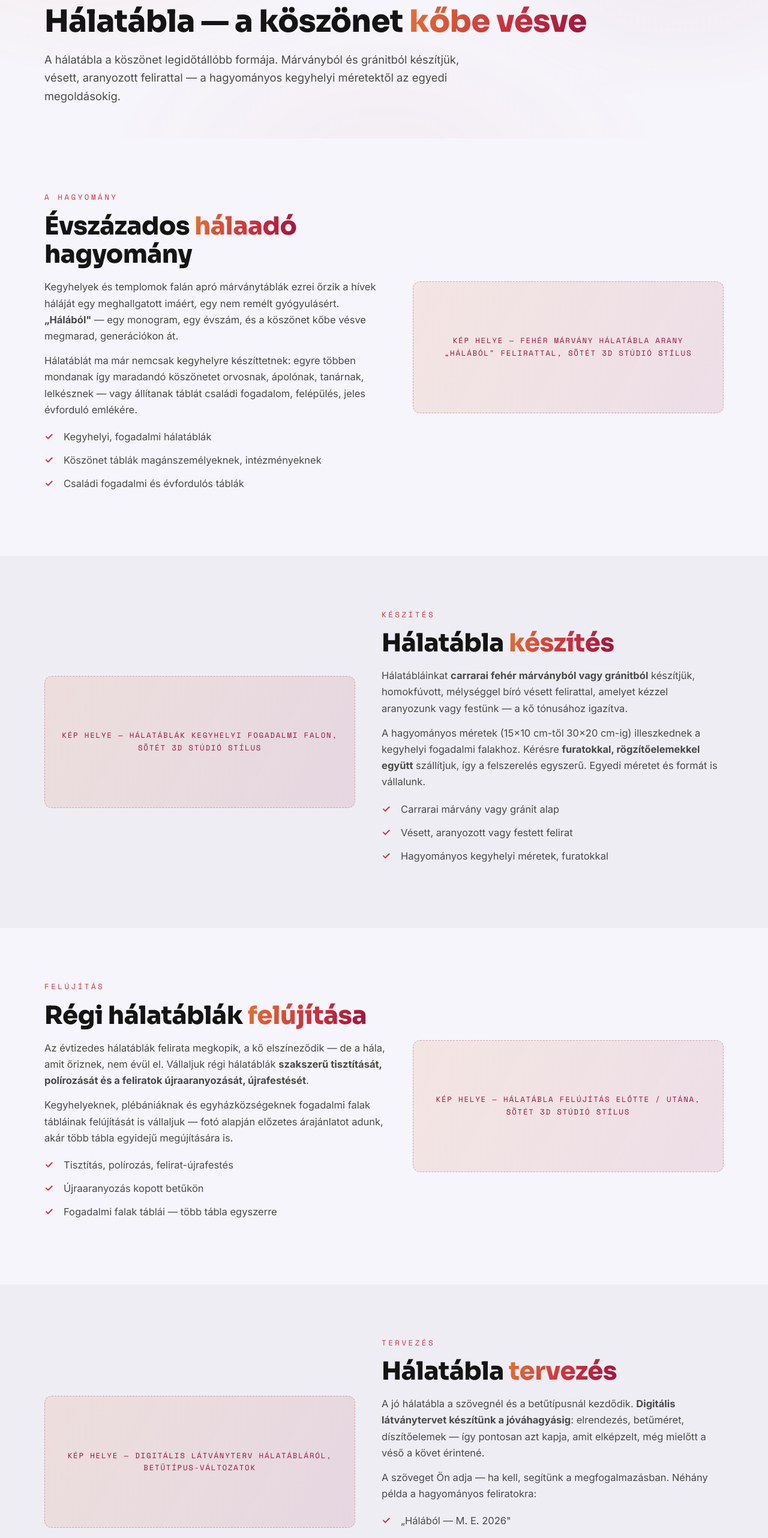
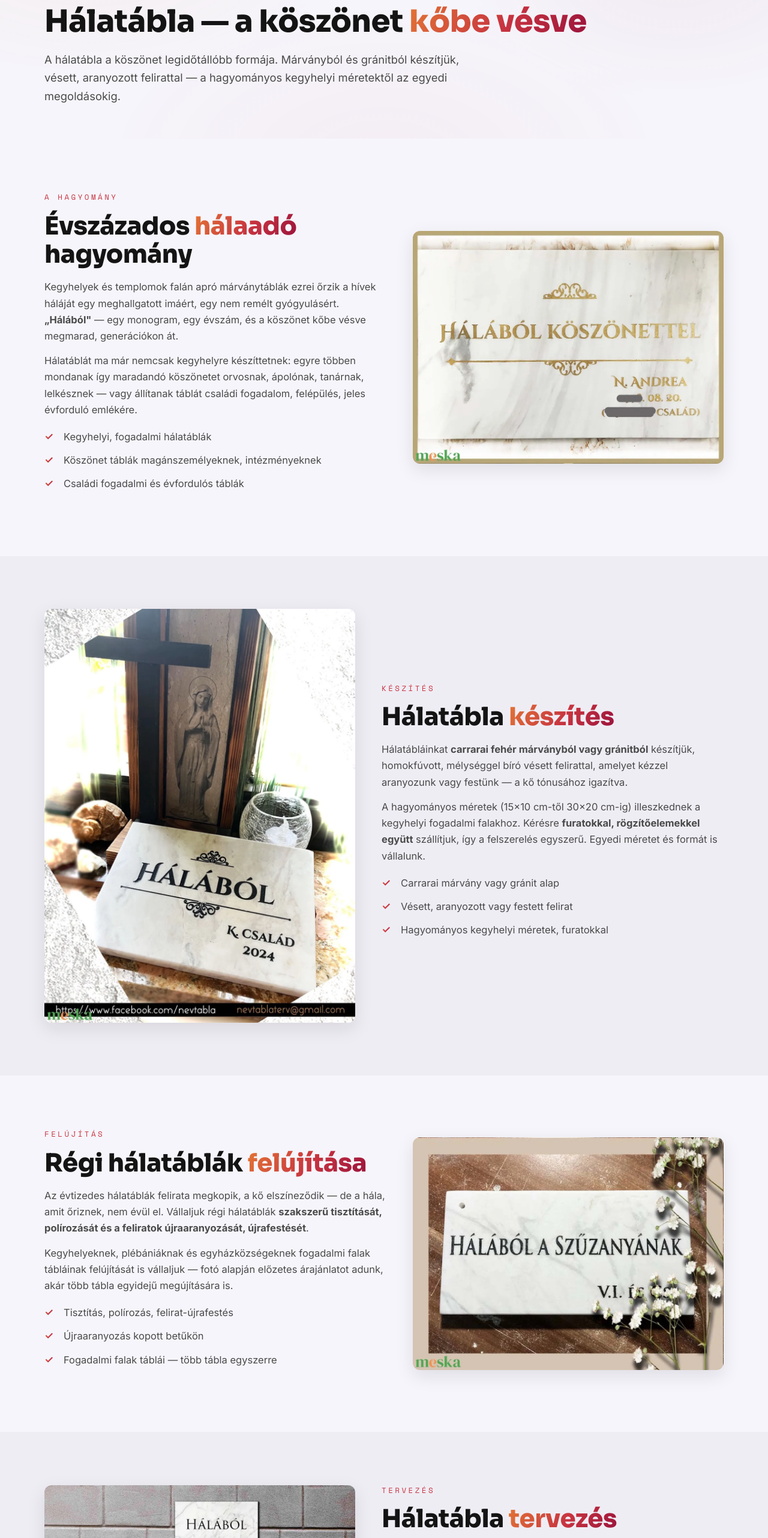
Before and after one commit to tradergibkey/emlektabla.net, a plain HTML site: page halatabla.html in a window 1280 px wide. Shown: the part 236-2800 px from the top of the page at 60% size. Drawn offline with nearby package versions, Linux system fonts and the light colour scheme.

Commit message:
Add files via upload

```diff
--- a/halatabla.html
+++ b/halatabla.html
@@ -86,7 +86,7 @@
         </ul>
       </div>
       <div class="reveal">
-        <div class="img-ph">Kép helye — fehér márvány hálatábla arany „Hálából" felirattal, sötét 3D stúdió stílus</div>
+        <img src="/img/halatabla-halabol-koszonettel.webp" alt="Fehér márvány hálatábla „Hálából köszönettel" arany felirattal és díszítéssel" loading="lazy" style="border-radius:12px;box-shadow:var(--shadow);width:100%">
       </div>
     </div>
   </div>
@@ -96,7 +96,7 @@
   <div class="container">
     <div class="split rev">
       <div class="reveal">
-        <div class="img-ph">Kép helye — hálatáblák kegyhelyi fogadalmi falon, sötét 3D stúdió stílus</div>
+        <img src="/img/halatabla-halabol-2024.webp" alt="Márvány hálatábla „Hálából" felirattal és díszkerettel, Szűzanya kegykép előtt" loading="lazy" style="border-radius:12px;box-shadow:var(--shadow);width:100%">
       </div>
       <div class="reveal">
         <span class="eyebrow">Készítés</span>
@@ -128,7 +128,7 @@
         </ul>
       </div>
       <div class="reveal">
-        <div class="img-ph">Kép helye — hálatábla felújítás előtte / utána, sötét 3D stúdió stílus</div>
+        <img src="/img/halatabla-szuzanya.webp" alt="Klasszikus márvány hálatábla „Hálából a Szűzanyának" vésett felirattal" loading="lazy" style="border-radius:12px;box-shadow:var(--shadow);width:100%">
       </div>
     </div>
   </div>
@@ -138,7 +138,7 @@
   <div class="container">
     <div class="split rev">
       <div class="reveal">
-        <div class="img-ph">Kép helye — digitális látványterv hálatábláról, betűtípus-változatok</div>
+        <img src="/img/halatabla-valasztek.webp" alt="Hálatábla választék: különböző márvány- és gránittípusok, betűstílusok és feliratok" loading="lazy" style="border-radius:12px;box-shadow:var(--shadow);width:100%">
       </div>
       <div class="reveal">
         <span class="eyebrow">Tervezés</span>
```
Also changed, not shown: galeria.html (+5 -0 lines), img/galeria/halatabla-halabol-2024.webp (added), img/galeria/halatabla-halabol-koszonettel.webp (added), img/galeria/halatabla-szuzanya.webp (added), img/galeria/halatabla-valasztek.webp (added), img/halatabla-halabol-2024.webp (added), img/halatabla-halabol-koszonettel.webp (added), img/halatabla-szuzanya.webp (added), img/halatabla-valasztek.webp (added).
